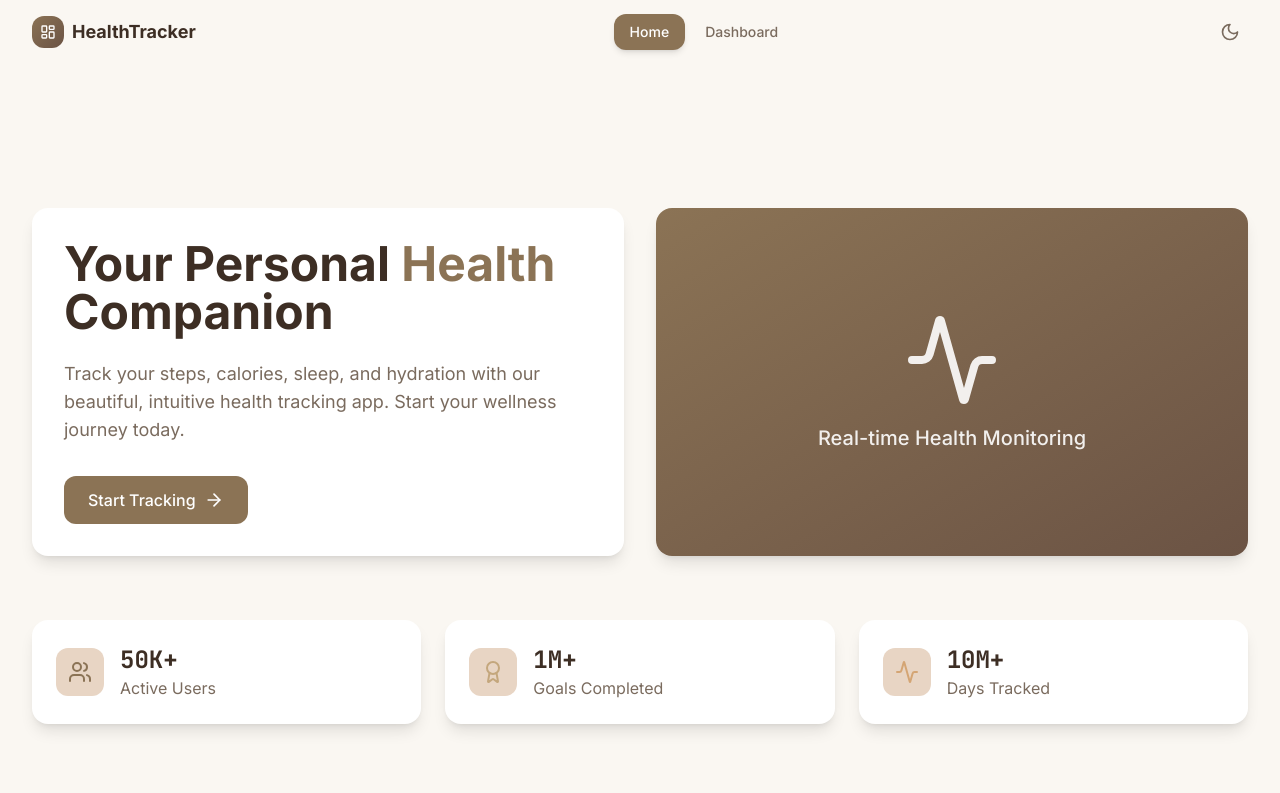
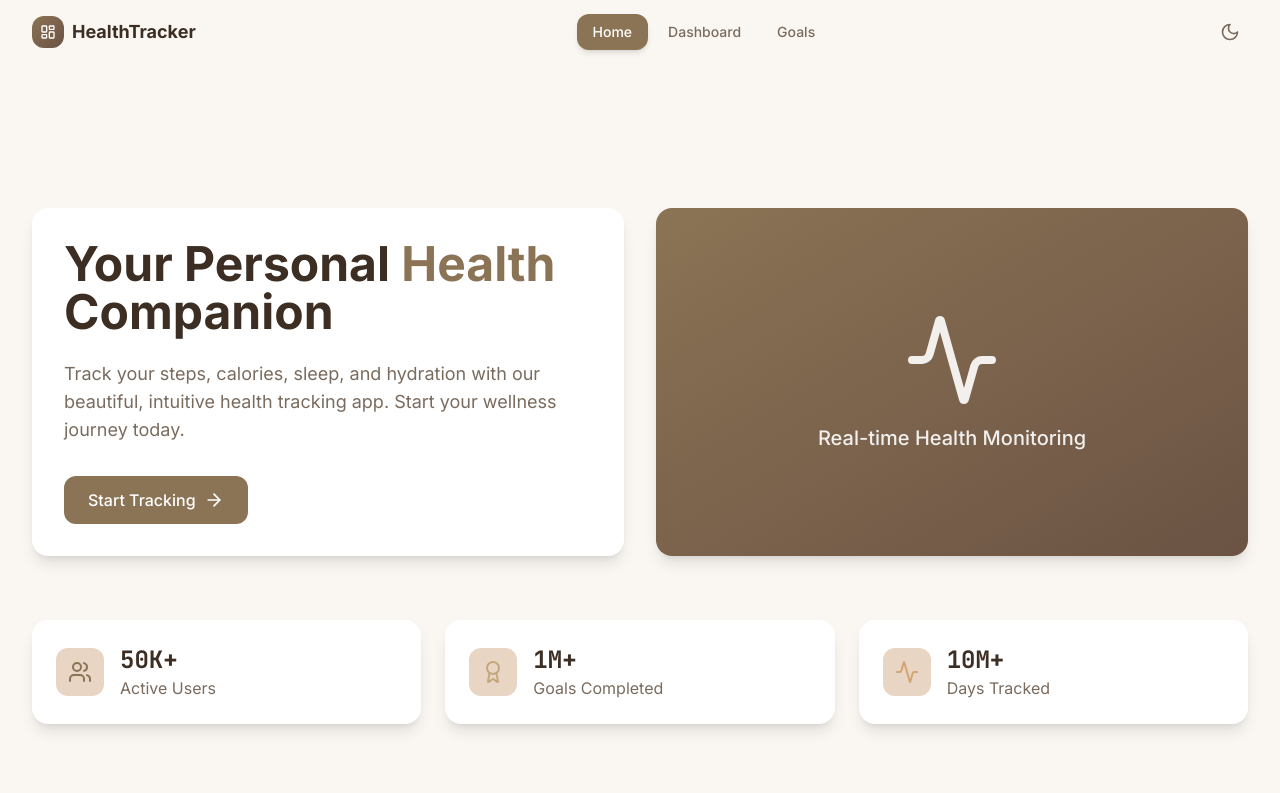
Before and after one commit to IcoGanteng/Tim-Full-Stack, a Next.js app: page / in a window 1280 px wide. Shown: the top 793 px of the page. Built offline with nearby package versions, Linux system fonts and the light colour scheme.

Commit message:
Update Navbar.tsx

```diff
--- a/components/Navbar.tsx
+++ b/components/Navbar.tsx
@@ -17,6 +17,7 @@ import {
 const navLinks = [
   { href: "/", label: "Home", icon: Home },
   { href: "/dashboard", label: "Dashboard", icon: LayoutDashboard },
+  { href: "/goals", label: "Goals", icon: Target },
 ];
 
 export default function Navbar() {
```
